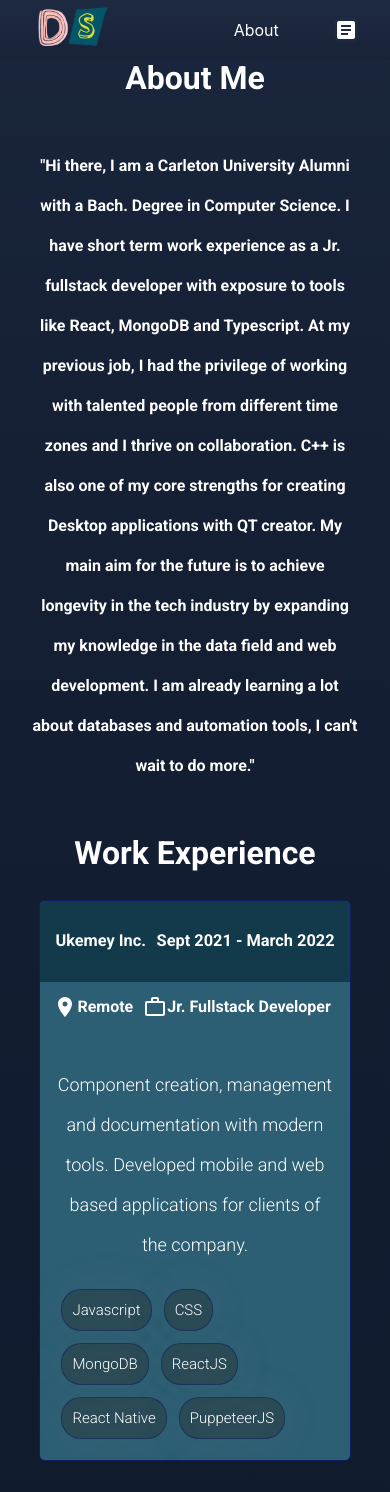
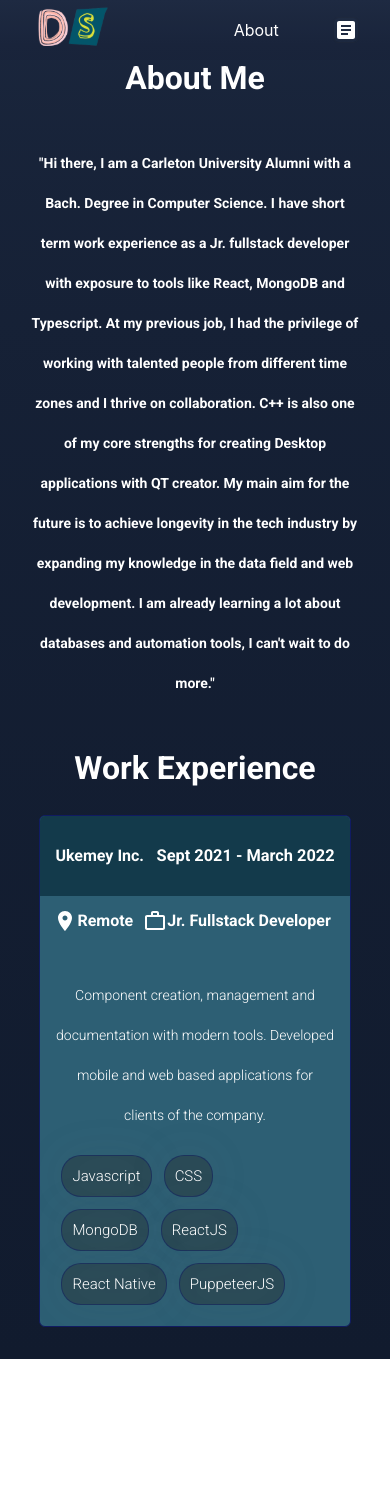
Before and after one commit to dimeji-code/Portfolio-II, a React (Create React App) app: page /about in a window 390 px wide. After the commit the page ends 1359 px from the top, so only its background shows below. Built offline with nearby package versions, Linux system fonts and the light colour scheme.

Commit message:
optimization 1.3

```diff
--- a/src/App.css
+++ b/src/App.css
@@ -213,7 +213,26 @@
     color: #221414;
 
 }
-.myCard:hover {
+#viewProj{
+  background-color: transparent;
+  font-family: roboto, cursive;
+  font-size:16px;
+  padding:8px;
+  min-width: 80px;
+  border-radius: 4px;
+  border:  1px solid #989bbbc4;
+  color:  #6b6e71;
+
+
+}
+#viewProj:hover{
+  cursor:pointer;
+  border: 1px solid #444a84c4;
+  box-shadow: 1px 1px 1.9px 1px rgba(138, 135, 140, 0.131);
+  background-color: #cce7f528;
+  transition: all .9s ease-in-out;
+}
+.myCard:hover , .myCard:hover #viewProj{
   color: #ffffff;
 }
 .myCard:hover:before {
@@ -222,8 +241,8 @@
   position: absolute;
   right: 0;
   top: 0;
-  width: 100%;
-  height: 100%;
+  width: 120%;
+  height: 120%;
   border-radius: 0;
   /* color: #43c554; */
 
@@ -345,7 +364,14 @@
 .toolslist{
   width: 90%;
 }
-
+.company{
+  font-size: 16px;
+  font-family: 'Roboto', sans-serif;
+}
+#myDescription{
+  font-size: 18px;
+  font-family: 'Roboto', sans-serif;
+}
 
 @media (max-width:685px) {
   .proj{
@@ -358,7 +384,10 @@
     height: 180vh;
     overflow: scroll;
   }
-
+  #myDescription,.description{
+    font-size: 14px;
+    font-family: 'Roboto', sans-serif;
+  }
 }
 @media (max-width:750px) {
   .aboutContainer{
--- a/src/components/Card.tsx
+++ b/src/components/Card.tsx
@@ -11,13 +11,16 @@
     const Btn = styled('button')`
 
       background-color: transparent;
-      color:  ${hover ? '#fff' : '#000'};
       font-family: roboto, cursive;
       font-size:16px;
       padding:8px;
       min-width: 80px;
       border-radius: 4px;
-      border:  ${hover ? '1px solid #565b91c4' : '1px solid #101222c4'};
+      /* border:  ${hover ? '1px solid #565b91c4' : '1px solid #101222c4'};
+      color:  ${hover ? '#fff' : '#000'}; */
+      border:  1px solid #989bbbc4;
+      color:  #6b6e71;
+
       :hover{
         cursor:pointer;
         border: 1px solid #444a84c4;
@@ -37,7 +40,7 @@
          <div style={{margin:'10px', textAlign:'left'}}>
              <h3 style={{zIndex:13,fontFamily: 'roboto, cursive',fontWeight:400, lineHeight: 1.21}}>{props.title}</h3>
              <p style={{zIndex:13,fontFamily: 'Lato, sans-serif, italic',fontWeight:300, lineHeight: 1.21}}>{props.subTitle}</p>
-             <Btn onClick={()=>{navigate("/projects", { state: { type: props.title } } )}} >View Projects</Btn>
+             <button id='viewProj' onClick={()=>{navigate("/projects", { state: { type: props.title } } )}} >View Projects</button>
         </div>
     </div>
   )
--- a/src/screens/About.tsx
+++ b/src/screens/About.tsx
@@ -15,7 +15,7 @@
   return (
      <div className='white' style={{padding:"8%", lineHeight: "40px",display:'flex',flexDirection:'column',alignItems: "center"}}>
         <h2>About Me</h2>
-        <h4>"Hi there, I am a Carleton University Alumni with a Bach. Degree in Computer Science.
+        <h4 id="myDescription">"Hi there, I am a Carleton University Alumni with a Bach. Degree in Computer Science.
         I have short term work experience as a Jr. fullstack developer with exposure to tools like React, MongoDB and Typescript.
         At my  previous job, I had the privilege of working with talented people from different time zones and I thrive on collaboration.
         C++ is also one of my core strengths for creating Desktop applications with QT creator.
@@ -24,15 +24,15 @@
         <h2>Work Experience</h2>
         <div className="aboutContainer">
             <div className="aboutContainerHeader">
-                <h3>Ukemey Inc.</h3>
-                <h3>Sept 2021 - March 2022</h3>
+                <h3 className = "company">Ukemey Inc.</h3>
+                <h3 >Sept 2021 - March 2022</h3>
             </div>
             <div className="aboutHeader2">
                 <h4 style={{display:'flex',justifyContent: 'center', alignItems: 'center',margin:'5px'}}><LocationOnIcon/> Remote</h4>
                 <h4 style={{display:'flex',justifyContent: 'center', alignItems: 'center',margin:'5px'}}><WorkOutlineIcon />  Jr. Fullstack Developer</h4>
             </div>
             <div className="aboutContainerBody">
-                <p>Component creation, management and documentation with modern tools. Developed mobile and web based applications for clients of the company.</p>
+                <p className="description">Component creation, management and documentation with modern tools. Developed mobile and web based applications for clients of the company.</p>
                 <div className="toolslist">
                 <Grid container  >
                     <Grid item><h3 className="aboutToolItem">Javascript</h3></Grid>
```
